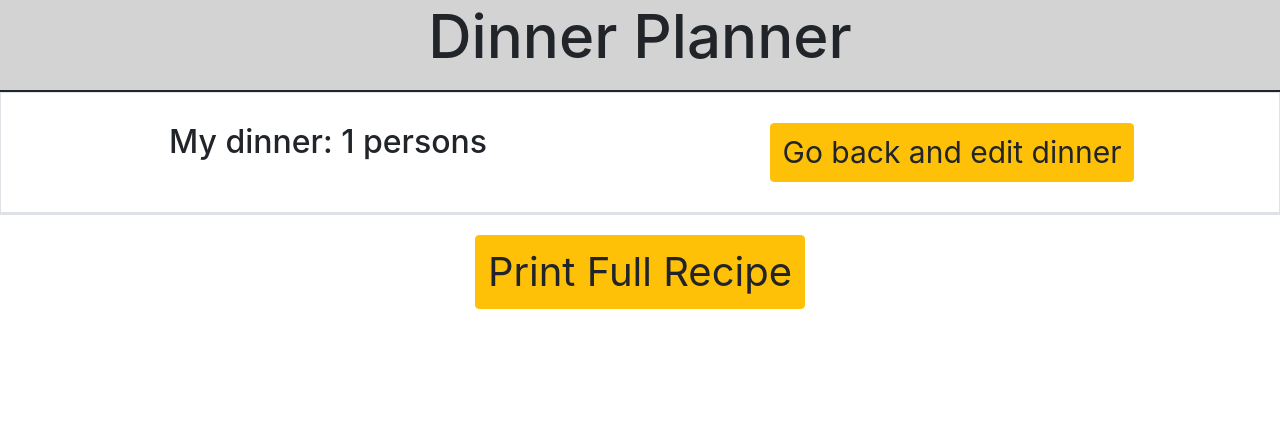
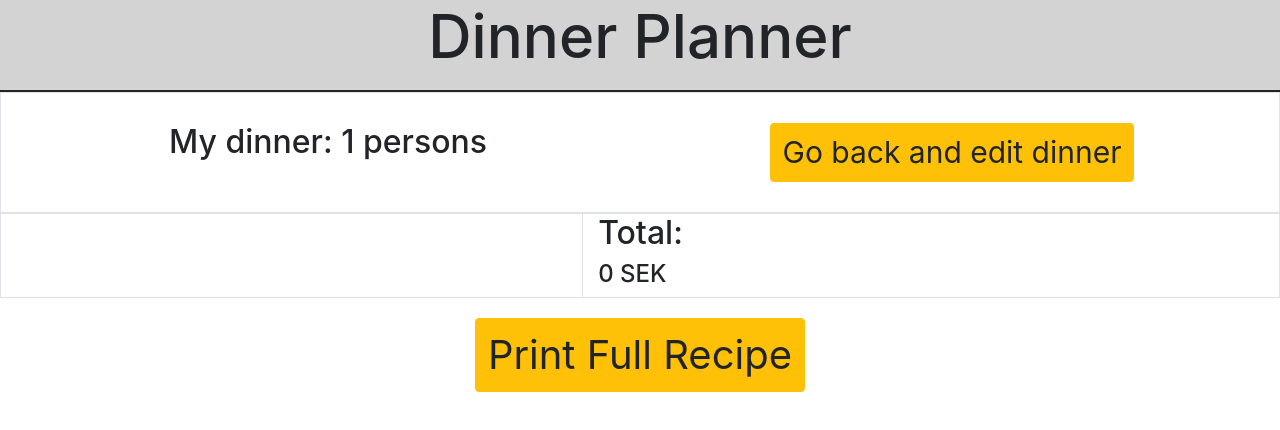
Before and after one commit to jacobmoller8/Dinnerplanner-React, a React (Create React App) app: page /overview in a window 1280 px wide. Shown: the top 430 px of the page. Built offline with nearby package versions, Linux system fonts and the light colour scheme.

Commit message:
fixed overview page

```diff
--- a/src/DinnerOverview/DinnerOverview.css
+++ b/src/DinnerOverview/DinnerOverview.css
@@ -16,3 +16,23 @@
 #printRecipeButton {
     font-size: 40px;
 }
+
+.dishBtn{
+    width: 100%;
+    border-radius: 0;
+    padding: 5px;
+    overflow: hidden;
+    white-space: nowrap;
+}
+
+.foodPic{
+    width: 100% ;
+    height: 300px;
+    object-fit: cover;
+}
+
+.imgCont{
+padding-bottom: 20px;
+height: auto;
+float: left;
+}
--- a/src/DinnerOverview/DinnerOverview.js
+++ b/src/DinnerOverview/DinnerOverview.js
@@ -9,7 +9,9 @@ class DinnerOverview extends Component {
         super(props)
 
         this.state = {
-            numberOfGuests: this.props.model.getNumberOfGuests()
+            numberOfGuests: this.props.model.getNumberOfGuests(),
+            menu: this.props.model.getFullMenu(),
+            totalMenuPrice: this.props.model.getTotalMenuPrice()
         }
     }
     componentDidMount() {
@@ -20,12 +22,24 @@ class DinnerOverview extends Component {
     }
     update() {
         this.setState({
-            numberOfGuests: this.props.model.getNumberOfGuests()
+            numberOfGuests: this.props.model.getNumberOfGuests(),
+            menu: this.props.model.getFullMenu(),
+            totalMenuPrice: this.props.model.getTotalMenuPrice()
         })
     }
 
+    render() {
 
-    render() {
+        let dishesList = null;
+
+        dishesList = this.state.menu.map((dish, index) =>
+            <div className="mt-4 col-12 col-lg-2 col-md-2 col-sm-3 imgCont" key={index}>
+                <img src={dish.image} className="foodPic" />
+                <button id={dish.id} className="btn btn-secondary dishBtn"> {dish.title} </button>
+                <h4 id="dishPrice">{this.props.model.getDishPrice(dish)} SEK</h4>
+            </div>
+        )
+
         return (
             <div>
                 <Header>
@@ -46,7 +60,16 @@ class DinnerOverview extends Component {
                     </div>
 
                     <div id="dinnerSpecifics" className="container-fluid border">
-                        <span id="dishesModel"></span>
+                        <div className="row justify-content-md-center">
+
+                            {dishesList}
+
+                            <div id="totalCost" className="col-md-auto border-left">
+                                <h2 id="totalTag">Total:</h2>
+                                <h4 id="menuPrice"> {this.state.totalMenuPrice} SEK</h4>
+                            </div>
+
+                        </div>
                     </div>
 
                     <div id="recipeButtonContainer" className="container-fluid">
```
